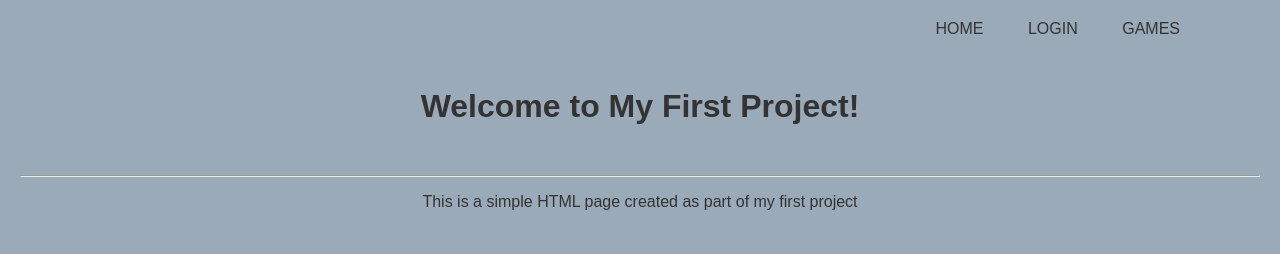
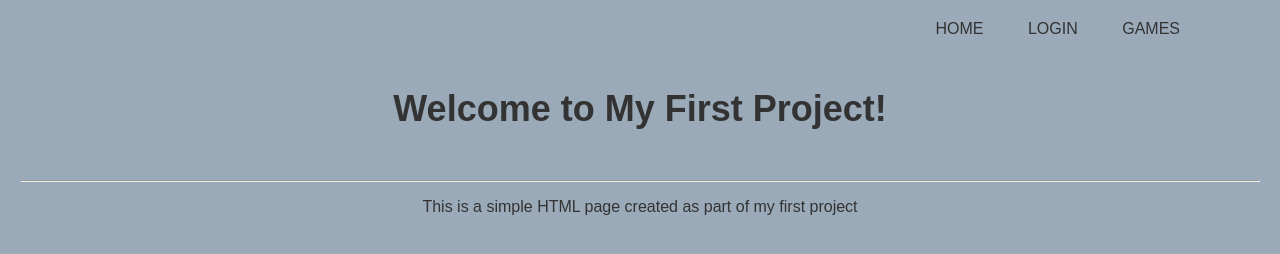
Before and after one commit to danielnarduche-ADS/test_project_2026, a plain HTML site: page index.html in a window 1280 px wide. Drawn offline with Linux system fonts and the light colour scheme.

Commit message:
Organizing Code part 2

```diff
--- a/index.html
+++ b/index.html
@@ -23,10 +23,14 @@
             .a, .a a {
                 color: #333;
                 text-decoration: none;
-                margin-right: 15px;
                 font-family: corbel, sans-serif;
                 text-align: right;
                 margin-right: 40px;
+            }
+
+            h1 {
+                font-size: 36px;
+                margin: 50px;
             }
         </style>
     </head>
@@ -39,7 +43,7 @@
             <a href="">GAMES</a>
         </div>
 
-        <h1 style="margin: 50px;">Welcome to My First Project!</h1>
+        <h1>Welcome to My First Project!</h1>
         <hr>
 
         <div class="ALL">
```
